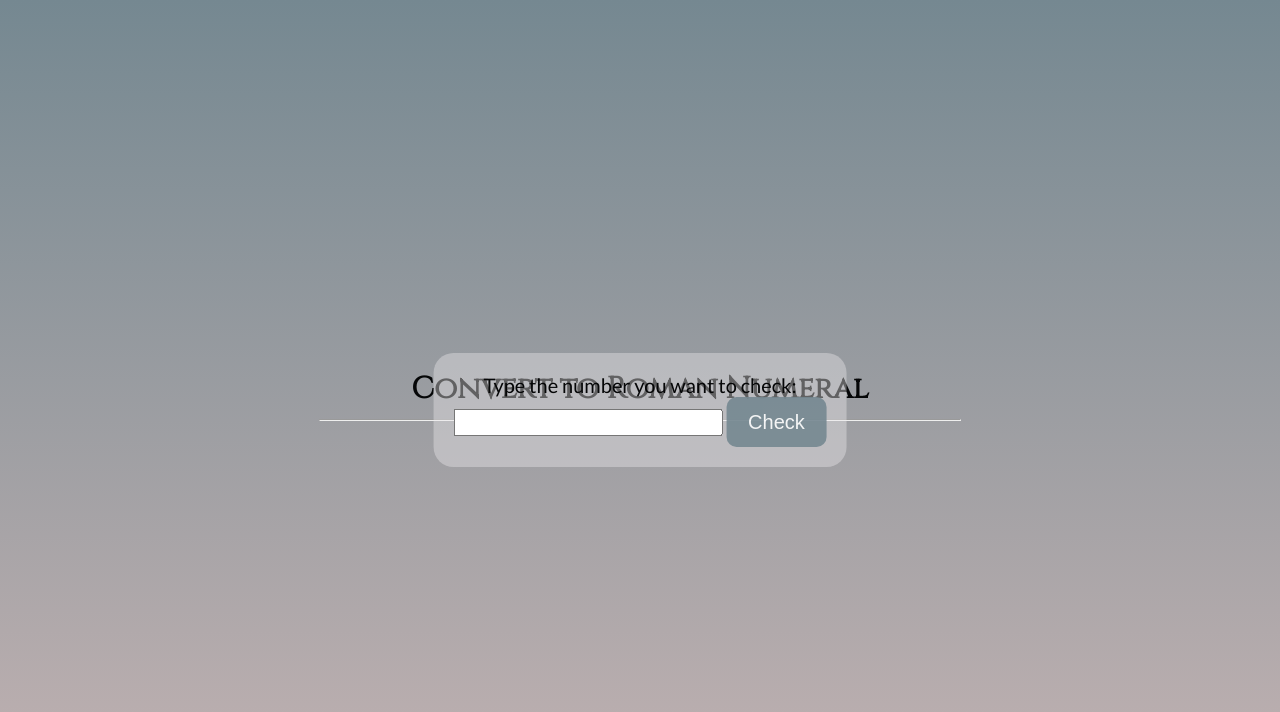
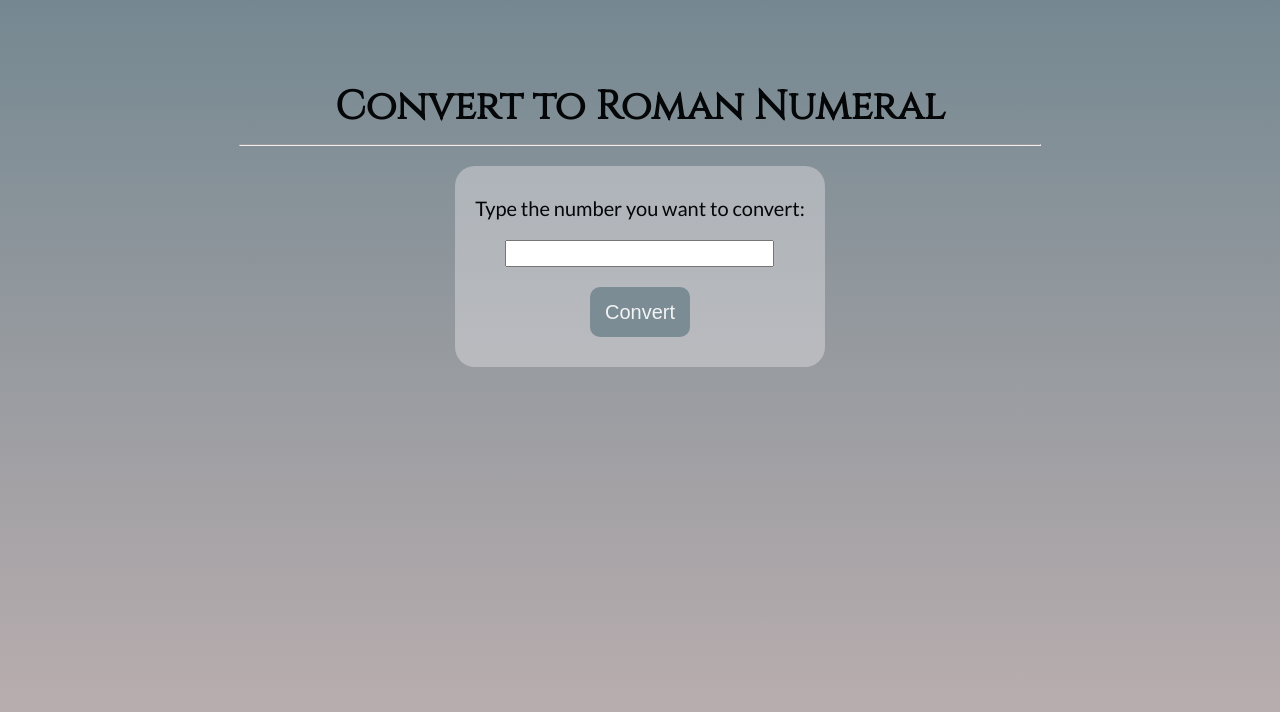
Before and after one commit to n-s-harvey/FreeCodeCamp, a plain HTML site: page 02.5_Beta_JavaScript_Algorithm_and_Data_Structures/roman-numeral-converter/index.html in a window 1280 px wide. Drawn offline with nearby package versions, Linux system fonts and the light colour scheme.

Commit message:
updated styling for roman-numeral-converter

```diff
--- a/02.5_Beta_JavaScript_Algorithm_and_Data_Structures/roman-numeral-converter/index.html
+++ b/02.5_Beta_JavaScript_Algorithm_and_Data_Structures/roman-numeral-converter/index.html
@@ -11,17 +11,15 @@
 </head>
 
 <body>
-  <nav>
-    <h1>Convert to Roman&nbsp;Numeral</h1>
-  </nav>
+  <h1>Convert to Roman&nbsp;Numeral</h1>
   <hr />
   <article>
     <section>
 
-      <p>Type the number you want to check: </p>
+      <p>Type the number you want to convert: </p>
       <input type="text" id="number">
       <button type="button" id="convert-btn" onclick="convert(document.getElementById('number').value,
-        document.getElementById('output'))">Check</button>
+        document.getElementById('output'))">Convert</button>
       <div id="output"></div>
     </section>
   </article>
--- a/02.5_Beta_JavaScript_Algorithm_and_Data_Structures/roman-numeral-converter/styles.scss
+++ b/02.5_Beta_JavaScript_Algorithm_and_Data_Structures/roman-numeral-converter/styles.scss
@@ -5,8 +5,9 @@ $secondary: #c1b2b2;
 $accent: #afae9b;
 $info-card: #ECE9EB;
 
+$info-background: rgba($info-card, 40%);
+
 * {
-  // box-sizing: border-box;
   margin: 0;
   padding: 0;
 }
@@ -16,25 +17,21 @@ html {
 }
 
 body {
-  // background: linear-gradient($primary, $secondary);
   background-image: linear-gradient($primary, $secondary);
-  // background-image: url("blurry-gradient-haikei.svg");
   background-repeat: no-repeat;
   background-size: 100%;
   color: $text;
   font-size: 2rem;
-  // display: flex;
-  // flex-direction: column;
+  display: flex;
+  flex-direction: column;
   align-content: center;
-  justify-content: center;
-  // padding: 1rem;
   height: 100vh;
   font-family: 'Lato', sans-serif;
 }
 
 h1 {
+  margin-top: 10vh;
   text-align: center;
-  // color: $accent;
   color: $text;
   font-family: 'Cinzel', serif;
 }
@@ -42,6 +39,8 @@ h1 {
 nav {
   position: sticky;
   top: 0;
+  background-color: $info-background;
+  box-shadow: $info-background 0 0 2.5em 0.5em;
 }
 
 hr {
@@ -56,25 +55,19 @@ article {
 
   margin: 1rem auto;
   padding: 1em;
-  // display: flex;
-  // flex-direction: column;
   align-items: center;
-  // gap: 1em;
   color: $text;
   border-radius: 1em;
-  // border: 0.1em solid $secondary;
   text-align: center;
 
   top: 50%;
   left: 50%;
-  transform: translate(-50%, -50%);
-  position: absolute;
   height: auto;
   transition: height 0.5s ease-in-out;
 
   button {
     border: none;
-    // display: block;
+    display: block;
     color: $background;
     width: 5em;
     height: 2.5em;
@@ -95,10 +88,14 @@ article {
     text-align: center;
   }
 
-  #output {
-    .input {
-      color: $accent;
-    }
+}
+
+section>* {
+  margin: 0.5em auto;
+}
+
+@media screen and (min-width: 1000px) {
+  hr {
+    width: 800px;
   }
-
 }
```
Also changed, not shown: 02.5_Beta_JavaScript_Algorithm_and_Data_Structures/roman-numeral-converter/styles.css, 1 other file.
